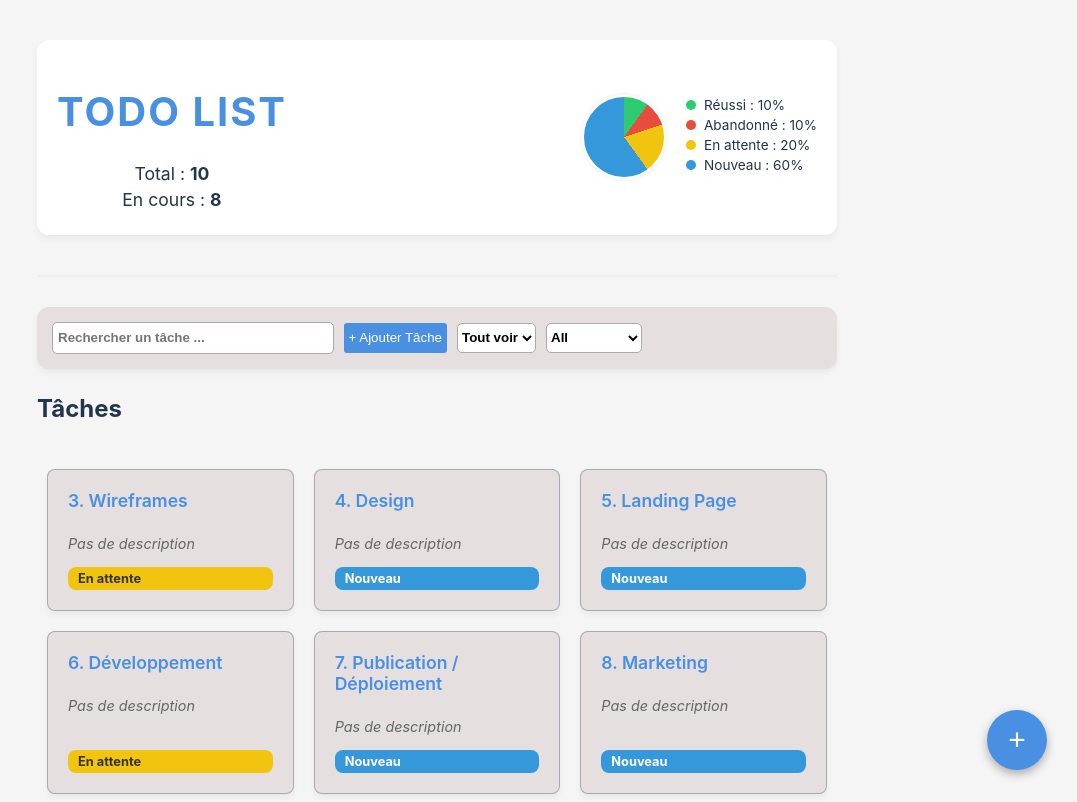
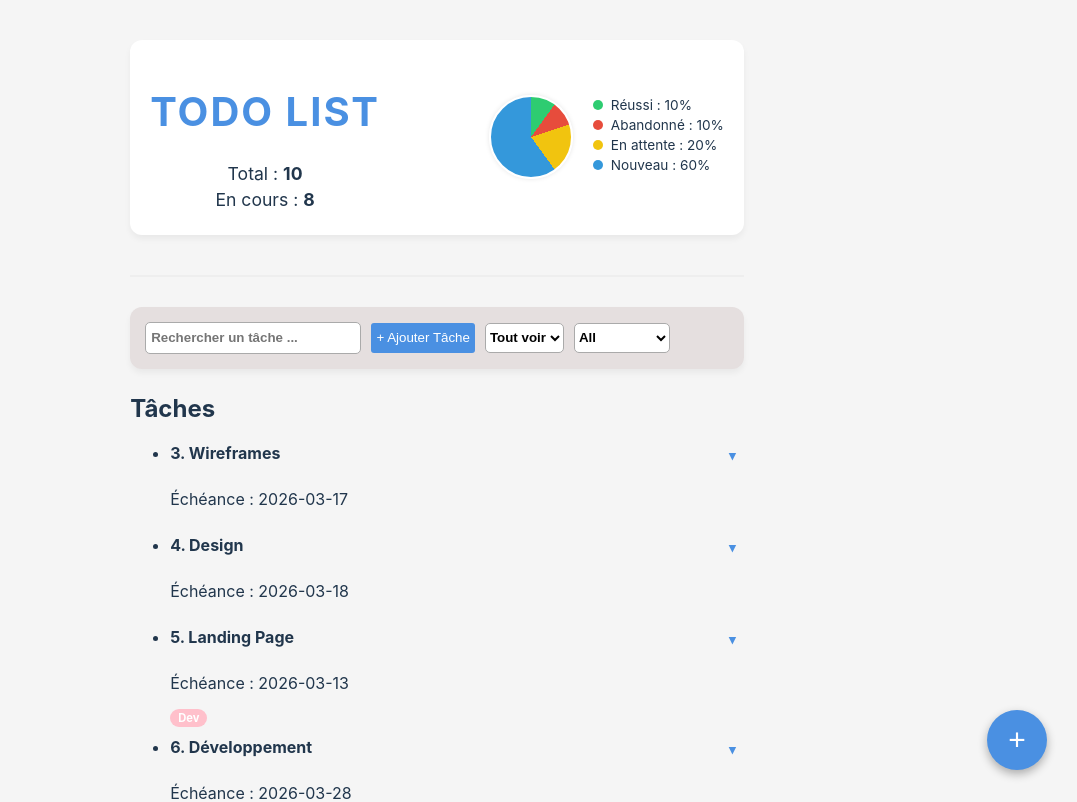
Before and after one commit to AHAMED-Nasser/ToDo_React, a React (Create React App) app in the folder app/: page / in a window 1280 px wide. Shown: the top 802 px of the page, without its empty margins (203-1280 px from the left). Built offline with nearby package versions, Linux system fonts and the light colour scheme.

Commit message:
information des tâches

```diff
--- a/app/src/App.js
+++ b/app/src/App.js
@@ -92,7 +92,11 @@ function App() {
                 {(viewMode === 'task' || viewMode === 'all') && (
                     <>
                         {viewMode === 'all' && <h2>Tâches</h2>}
-                        <TaskList tasks={filteredTasks}/>
+                        <TaskList
+                            tasks={filteredTasks}
+                            folders={folders}
+                            relations={relations}
+                        />
                     </>
                 )}
 
--- a/app/src/components/TaskList/TaskList.css
+++ b/app/src/components/TaskList/TaskList.css
@@ -1,97 +1,47 @@
-/* Le conteneur de la liste */
-.task-list-container {
-    padding: 10px;
+.task-card-header {
+    display: flex;
+    justify-content: space-between;
+    align-items: flex-start;
 }
 
-/* LA GRILLE (3 colonnes) */
-.task-grid {
-    list-style: none;
-    padding: 0;
-    display: grid;
-    grid-template-columns: repeat(3, 1fr); /* 3 colonnes de taille égale */
-    gap: 20px; /* Espace entre les cartes */
+.expand-trigger {
+    background: none;
+    border: none;
+    cursor: pointer;
+    font-size: 0.8rem;
+    transition: transform 0.3s ease;
+    color: var(--primary);
 }
 
-/* Style de chaque "carte" de tâche */
-.task-item-card {
-    border: 1px solid rgba(33, 54, 76, 0.31);
-    background: var(--card-bg);
-    padding: 20px;
-    border-radius: 8px;
-    box-shadow: 0 4px 6px rgba(0,0,0,0.05);
-    transition: transform 0.2s, box-shadow 0.2s;
-    cursor: pointer; /* Indique que c'est cliquable */
+.expand-trigger.down { transform: rotate(180deg); }
+.expand-trigger.up { transform: rotate(0deg); }
+
+.task-folders-list {
     display: flex;
-    flex-direction: column;
-    justify-content: space-between; /* Espace les éléments verticalement */
+    flex-wrap: wrap;
+    gap: 5px;
+    margin: 10px 0;
 }
 
-.task-item-card:hover {
-    transform: translateY(-5px);
-    box-shadow: 0 8px 15px rgba(0,0,0,0.1);
-    background-color: #dbdbdb;
+.folder-badge {
+    font-size: 0.7rem;
+    padding: 2px 8px;
+    border-radius: 10px;
+    color: white;
+    font-weight: bold;
 }
 
-.title-task {
-    font-size: 1.1rem;
-    color: var(--primary);
-    margin-bottom: 10px;
-    font-weight: 600;
+.more-indicator {
+    font-size: 0.7rem;
+    color: #888;
 }
 
-/* Description tronquée sur la carte */
-.task-description-excerpt {
-    font-size: 0.9rem;
-    color: #666;
-    margin-bottom: 15px;
-    flex-grow: 1; /* Prend l'espace disponible */
-    display: -webkit-box;
-    -webkit-line-clamp: 3; /* Limite à 3 lignes maximum */
-    -webkit-box-orient: vertical;
-    overflow: hidden;
-    text-overflow: ellipsis; /* Ajoute "..." à la fin */
+.task-full-details {
+    margin-top: 10px;
+    animation: slideDown 0.2s ease-out;
 }
 
-/* Petits badges pour le statut et les équipiers dans la modal */
-.status-badge {
-    padding: 4px 10px;
-    border-radius: 8px;
-    font-size: 0.8rem;
-    font-weight: bold;
-    color: white;
-    display: inline-block;
+@keyframes slideDown {
+    from { opacity: 0; transform: translateY(-5px); }
+    to { opacity: 1; transform: translateY(0); }
 }
-
-.status-badge.status-nouveau { background-color: var(--status-nouveau); }
-.status-badge.status-en-attente { background-color: var(--status-attente); color: #333;}
-.status-badge.status-réussi { background-color: var(--status-reussi); }
-.status-badge.status-abandonné { background-color: var(--status-abandon); }
-
-.team-list-complete {
-    list-style: none;
-    padding: 0;
-    margin-top: 10px;
-    display: flex;
-    flex-wrap: wrap;
-    gap: 8px;
-}
-
-.team-member-badge {
-    background-color: #eee;
-    padding: 4px 10px;
-    border-radius: 20px;
-    font-size: 0.8rem;
-}
-
-/* Adaptabilité (Responsive) pour petits écrans */
-@media (max-width: 768px) {
-    .task-grid {
-        grid-template-columns: repeat(2, 1fr); /* 2 colonnes sur tablette */
-    }
-}
-
-@media (max-width: 480px) {
-    .task-grid {
-        grid-template-columns: 1fr; /* 1 colonne sur mobile */
-    }
-}
--- a/app/src/components/TaskList/TaskList.js
+++ b/app/src/components/TaskList/TaskList.js
@@ -1,63 +1,77 @@
+import React, { useState } from 'react';
 import './TaskList.css';
-import {Modal} from '../Modal/Modal.js';
-import {useState} from "react";
-export function TaskList({tasks}) {
 
-    const [selectedTask, setSelectedTask] = useState(null);
+export function TaskList({ tasks, folders, relations }) {
+    // État pour gérer quelles tâches sont en "mode Complet" (ID des tâches dépliées)
+    const [expandedTasks, setExpandedTasks] = useState([]);
 
-    const handleCloseModal = () => {
-        setSelectedTask(null);
-    }
+    const toggleExpand = (taskId) => {
+        setExpandedTasks(prev =>
+            prev.includes(taskId) ? prev.filter(id => id !== taskId) : [...prev, taskId]
+        );
+    };
+
+    // Fonction pour obtenir les dossiers d'une tâche spécifique
+    const getFoldersForTask = (taskId) => {
+        const folderIds = relations
+            .filter(rel => rel.tache === taskId)
+            .map(rel => rel.dossier);
+        return folders.filter(f => folderIds.includes(f.id));
+    };
 
     return (
-        <div className="task-list-container">
-            {/* GRILLE DES TÂCHES */}
-            <ul className="task-grid">
-                {tasks.map(task => (
-                    // On ajoute un écouteur de clic sur le <li>
-                    <li key={task.id} className="task-item-card" onClick={() => setSelectedTask(task)}>
-                        <strong className={'title-task'}>{task.title}</strong>
-                        {/* Affiche la description (Tronquée si trop longue) */}
-                        <p className="task-description-excerpt">
-                            {task.description ? task.description : <i>Pas de description</i>}
-                        </p>
-                        <span className={`status-badge status-${task.etat.toLowerCase().replace(" ", "-")}`}>
-                            {task.etat}
-                        </span>
+        <ul className="task-grid">
+            {tasks.map(task => {
+                const taskFolders = getFoldersForTask(task.id);
+                const isExpanded = expandedTasks.includes(task.id);
+
+                // Mode Simple : on ne garde que les 2 premiers dossiers
+                const displayedFolders = isExpanded ? taskFolders : taskFolders.slice(0, 2);
+
+                return (
+                    <li key={task.id} className={`task-item-card ${isExpanded ? 'expanded' : ''}`}>
+                        <div className="task-card-header">
+                            <strong className="title-task">{task.title}</strong>
+                            {/* Le triangle pour basculer de mode */}
+                            <button
+                                className={`expand-trigger ${isExpanded ? 'up' : 'down'}`}
+                                onClick={() => toggleExpand(task.id)}
+                            >
+                                ▲
+                            </button>
+                        </div>
+
+                        <p className="task-due-date">Échéance : {task.date_echeance}</p>
+
+                        {/* Affichage des dossiers (badges colorés) */}
+                        <div className="task-folders-list">
+                            {displayedFolders.map(f => (
+                                <span
+                                    key={f.id}
+                                    className="folder-badge"
+                                    style={{ backgroundColor: f.color }}
+                                >
+                                    {f.title}
+                                </span>
+                            ))}
+                            {!isExpanded && taskFolders.length > 2 && (
+                                <span className="more-indicator">+{taskFolders.length - 2}</span>
+                            )}
+                        </div>
+
+                        {/* Mode Complet : affiche la description */}
+                        {isExpanded && (
+                            <div className="task-full-details">
+                                <hr />
+                                <p className="task-description">
+                                    {task.description || <i>Aucune description</i>}
+                                </p>
+                                <p className="task-status">État : <strong>{task.etat}</strong></p>
+                            </div>
+                        )}
                     </li>
-                ))}
-            </ul>
-
-            {/* MODAL DE DÉTAIL (Affiche uniquement si selectedTask n'est pas null) */}
-            {selectedTask && (
-                <Modal
-                    title={`Détails de la tâche : ${selectedTask.title}`}
-                    onClose={handleCloseModal}>
-                    <div className="task-details-complete">
-                        <p><strong>Identifiant :</strong> {selectedTask.id}</p>
-                        <p><strong>Description :</strong> {selectedTask.description || <i>Pas de description.</i>}</p>
-                        <p><strong>Date création :</strong> {selectedTask.date_creation}</p>
-                        <p><strong>Date échéance :</strong> {selectedTask.date_echeance}</p>
-                        <p>
-                            <strong>Etat : </strong>
-                            <span className={`status-badge status-${selectedTask.etat.toLowerCase().replace(" ", "-")}`}>
-                                {selectedTask.etat}
-                            </span>
-                        </p>
-
-                        <strong>Equipiers :</strong>
-                        {selectedTask.equipiers && selectedTask.equipiers.length > 0 ? (
-                            <ul className={'team-list-complete'}>
-                                {selectedTask.equipiers.map((team) => (
-                                    <li key={team.name} className="team-member-badge">{team.name}</li>
-                                ))}
-                            </ul>
-                        ) : (
-                            <p><i>Aucun équipier</i></p>
-                        )}
-                    </div>
-                </Modal>
-            )}
-        </div>
-    )
+                );
+            })}
+        </ul>
+    );
 }
```
